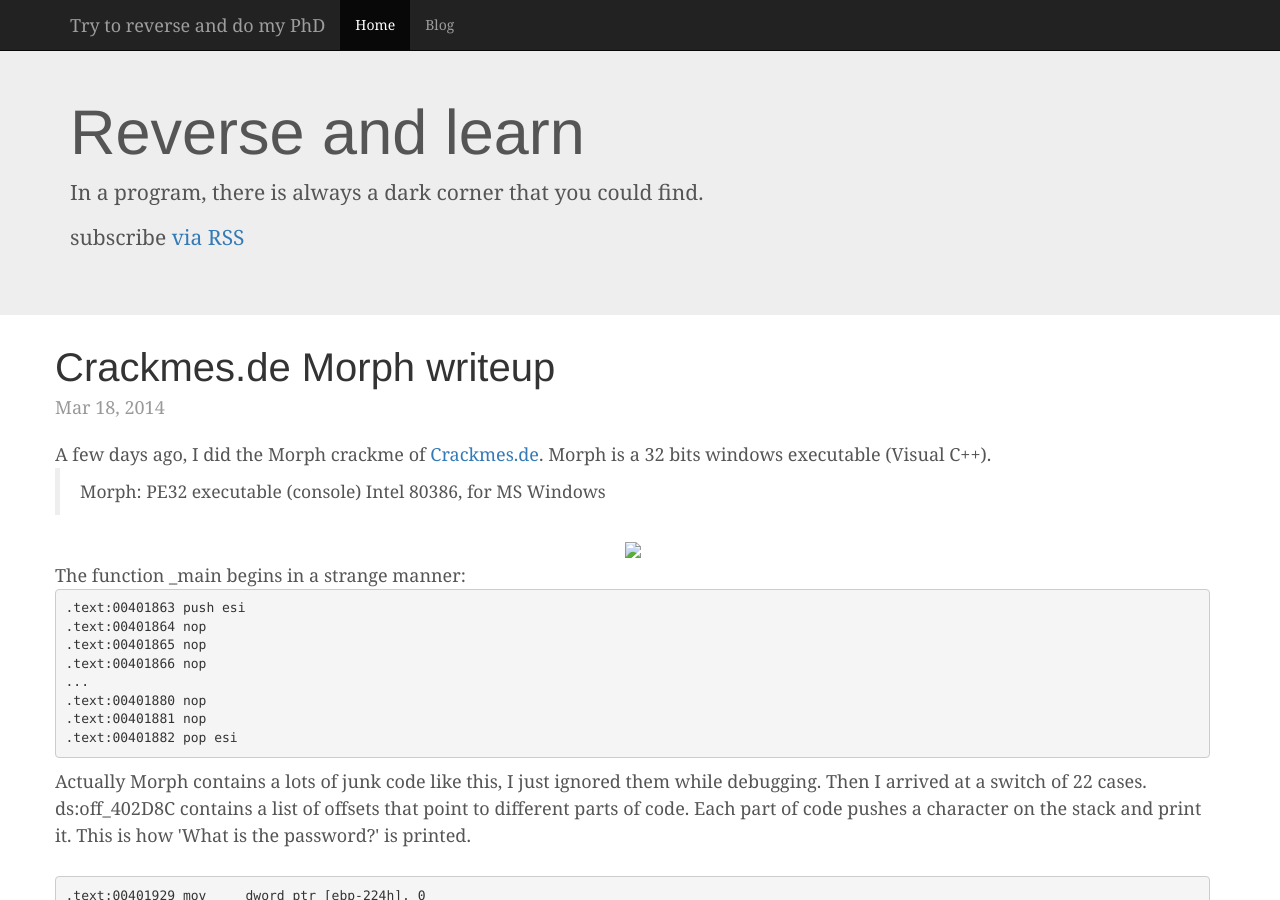
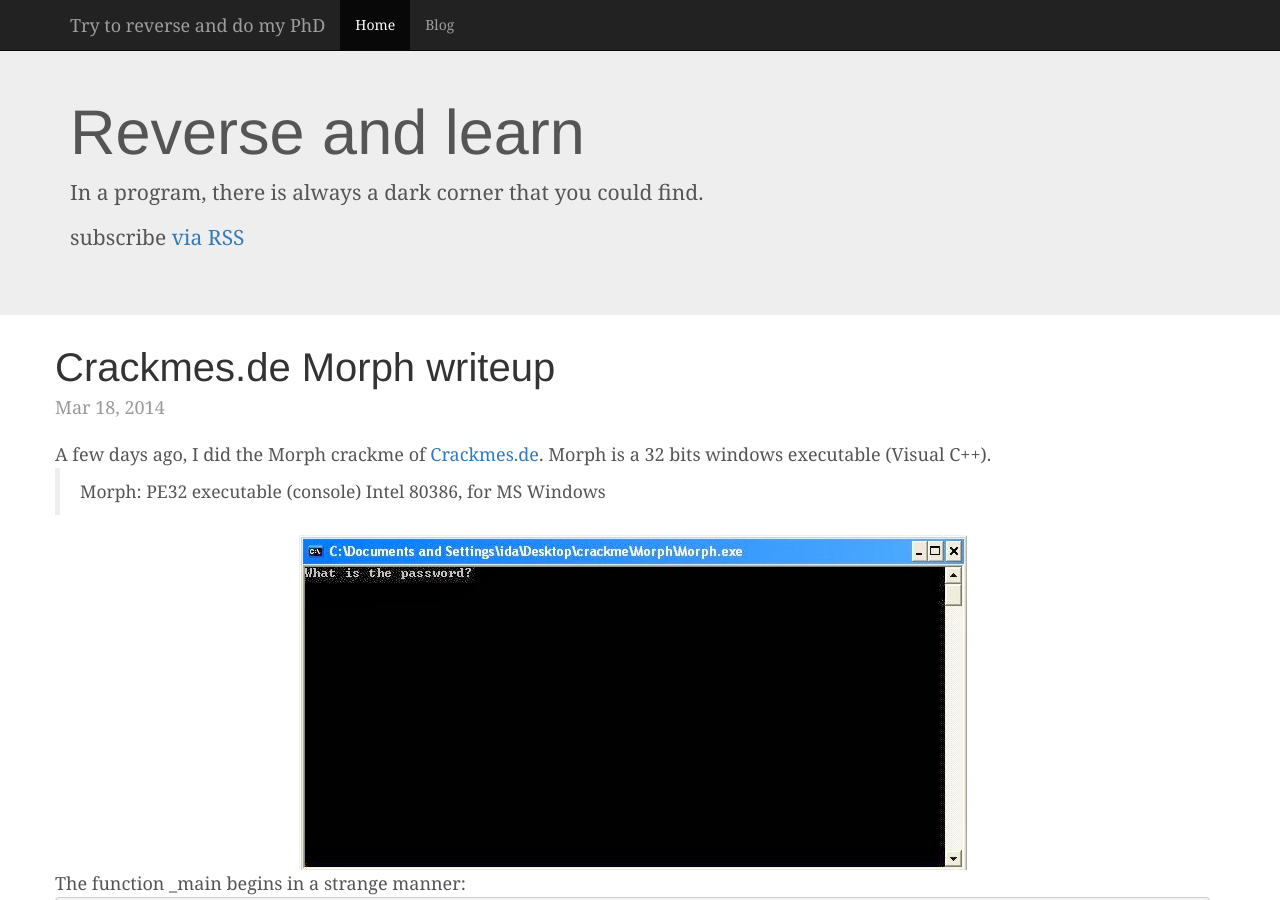
Before and after one commit to cregnec/cregnec.github.io, a Jekyll site: the page built from _posts/2014-03-18-crackmesde-morph-writeup.html, in a window 1280 px wide and 900 px high. Built offline with Jekyll 4.4.1, drawn with Linux system fonts in a browser that asks for light colours; nearby versions of some CDN libraries.

Commit message:
correct image links

```diff
--- a/_posts/2014-03-18-crackmesde-morph-writeup.html
+++ b/_posts/2014-03-18-crackmesde-morph-writeup.html
@@ -9,7 +9,7 @@ description: A few days ago, I did the Morph crackme of <a href="http://crackmes
 
 A few days ago, I did the Morph crackme of <a href="http://crackmes.de/">Crackmes.de</a>. Morph is a 32 bits windows executable (Visual C++).  <br />
 <blockquote>Morph: PE32 executable (console) Intel 80386, for MS Windows</blockquote>
-<div class="separator" style="clear: both; text-align: center;"><a href="{{ "/assets/images/crackmes.de/morph/screenshot1.jpg" | prepend: site.baseurl }}" imageanchor="1" style="margin-left: 1em; margin-right: 1em;"><img border="0" src="{{ "/img/blog/crackmes.de/morph/screenshot1.jpg" | prepend: site.baseurl }}" /></a></div>
+<div class="separator" style="clear: both; text-align: center;"><a href="{{ "/assets/images/crackmes.de/morph/screenshot1.jpg" | prepend: site.baseurl }}" imageanchor="1" style="margin-left: 1em; margin-right: 1em;"><img border="0" src="{{ "/assets/images/crackmes.de/morph/screenshot1.jpg" | prepend: site.baseurl }}" /></a></div>
 <div class="separator" style="clear: both; text-align: left;">
 The function _main begins in a strange manner:</div>
 {% highlight asm %}
@@ -184,7 +184,7 @@ There are other two direct tips here:
 .text:004028D9 call    error_exit
 {% endhighlight %}
 We have password[4]='O' and password[3]='M'. If you enter a password ('??DMODE')that passes all above checks, the program will crash unless you have the correct password. There are still the first and second letter that are unknown. In the following loop, the process of decoding is random. At the left side, password[4]='O' is used and unpacked code can be dec eax, ebx, ecx or edx. At the right side, I suppose that it will have the reverse operation of dec, that is inc. So password[0]='G'. Until now there is only one letter left 'G?DMODE'. It didn't find out logically the second letter. However, the pattern 'G?DMODE' looks like 'GODMODE' and with a great chance, my guess was correct!
-<div class="separator" style="clear: both; text-align: center;"><a href="{{ "/assets/images/crackmes.de/morph/screenshot2.jpg" | prepend: site.baseurl }}" imageanchor="1" style="margin-left: 1em; margin-right: 1em;"><img border="0" src="{{ "/img/blog/crackmes.de/morph/screenshot2.jpg" | prepend: site.baseurl }}" /></a></div>  With the correct password, I figured out the trick of the second letter. This letter was used to generate the opcode 'CMP eax (ebx, ecx, or edx), 10h' whose size is three bytes. Finally one version of the decoded dead code is:
+<div class="separator" style="clear: both; text-align: center;"><a href="{{ "/assets/images/crackmes.de/morph/screenshot2.jpg" | prepend: site.baseurl }}" imageanchor="1" style="margin-left: 1em; margin-right: 1em;"><img border="0" src="{{ "/assets/images/crackmes.de/morph/screenshot2.jpg" | prepend: site.baseurl }}" /></a></div>  With the correct password, I figured out the trick of the second letter. This letter was used to generate the opcode 'CMP eax (ebx, ecx, or edx), 10h' whose size is three bytes. Finally one version of the decoded dead code is:
 {% highlight asm %}
 .text:00401FA7 push    edx
 .text:00401FA8 mov     edx, offset $LN26
```
